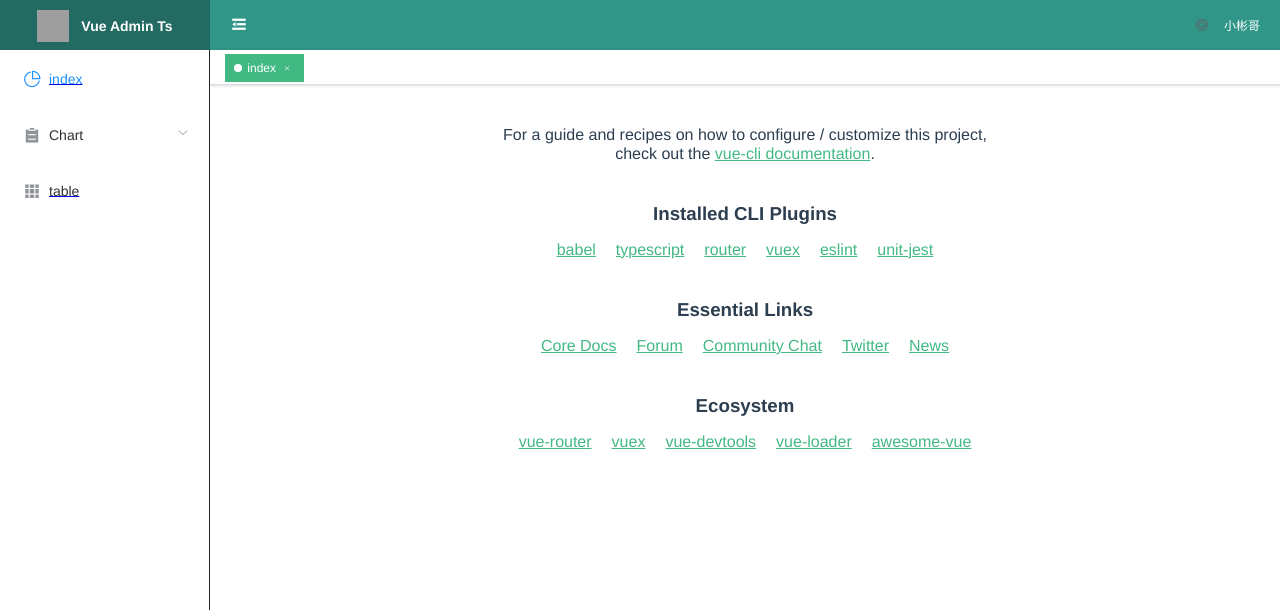
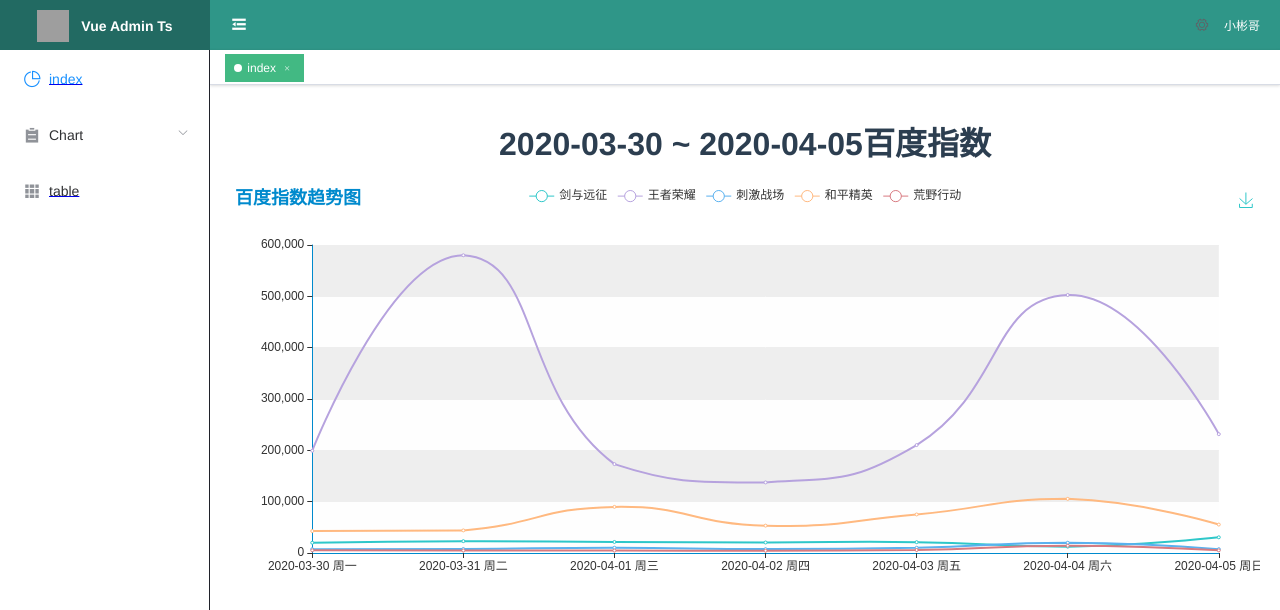
Before and after one commit to happydemoney/vue-admin-configure, a Vue app: page /index in a window 1280 px wide. Shown: the top 610 px of the page. Built offline with nearby package versions, Linux system fonts and the light colour scheme; grey boxes are pictures that could not be loaded.

Commit message:
【提交单号】：#dashboard-first-v 【问题描述】：ashboard-first-v 【提交类型】：新功能 【上传人员】：happydemoney 【修改内容】：     1. ashboard-first-v 【相关单号】：无 【需要测试】：是

```diff
--- a/src/router/index.ts
+++ b/src/router/index.ts
@@ -21,7 +21,7 @@ const routes = [
       {
         path: "index",
         name: "home",
-        component: () => import( /* webpackChunkName: "HelloWorld" */ '@/views/HelloWorld.vue'),
+        component: () => import( /* webpackChunkName: "HelloWorld" */ '@/views/dashboard.vue'),
         meta: {
           title: 'index',
           icon: 'pie-chart'
--- a/src/views/chart/line.vue
+++ b/src/views/chart/line.vue
@@ -1,13 +1,16 @@
 <template>
   <div class="wrap">
     <h2>iChart line example</h2>
-    <i-chart :options="chartOptions" class="iChart"></i-chart>
+    <i-chart
+      :options="chartOptions"
+      class="iChart"
+      autoresize>
+    </i-chart>
   </div>
 </template>
 
 <script lang="ts">
 import Vue from "vue";
-import "echarts/lib/chart/line";
 export default Vue.extend({
   name: "lineChart",
   data() {
--- a/src/views/chart/pie.vue
+++ b/src/views/chart/pie.vue
@@ -1,15 +1,16 @@
 <template>
   <div class="wrap">
     <h1>iChart pie example</h1>
-    <i-chart :options="chartOptions" class="iChart"></i-chart>
+    <i-chart
+      :options="chartOptions"
+      class="iChart"
+      autoresize>
+    </i-chart>
   </div>
 </template>
 
 <script lang="ts">
 import Vue from "vue";
-import "echarts/lib/chart/pie";
-import "echarts/lib/component/tooltip";
-import "echarts/lib/component/legend";
 export default Vue.extend({
   name: "pieChart",
   data() {
--- /dev/null
+++ b/src/views/dashboard.vue
@@ -0,0 +1,118 @@
+<template>
+    <div class="dashboard-container">
+        <h1>2020-03-30 ~ 2020-04-05百度指数</h1>
+        <i-chart
+            :options="chartOption"
+            autoresize
+            class="echarts">
+        </i-chart>
+    </div>
+</template>
+
+<script lang="ts">
+import Vue from 'vue'
+export default Vue.extend({
+    name: "Dashboard",
+    components: {},
+    data () {
+        return {
+            chartOption: {
+                title: {
+                    text: '百度指数趋势图'
+                },
+                tooltip: {
+                    trigger: 'axis',
+                    axisPointer: {
+                        type: 'cross',
+                        label: {
+                            backgroundColor: '#6a7985'
+                        }
+                    }
+                },
+                legend: {
+                    data: ['剑与远征', '王者荣耀', '刺激战场', '和平精英', '荒野行动']
+                },
+                toolbox: {
+                    feature: {
+                        saveAsImage: {}
+                    }
+                },
+                grid: {
+                    left: '3%',
+                    right: '4%',
+                    bottom: '3%',
+                    containLabel: true
+                },
+                xAxis: [
+                    {
+                        type: 'category',
+                        boundaryGap: false,
+                        data: [
+                            '2020-03-30 周一',
+                            '2020-03-31 周二',
+                            '2020-04-01 周三',
+                            '2020-04-02 周四',
+                            '2020-04-03 周五',
+                            '2020-04-04 周六',
+                            '2020-04-05 周日'
+                        ]
+                    }
+                ],
+                yAxis: [
+                    {
+                        type: 'value'
+                    }
+                ],
+                series: [
+                    {
+                        name: '剑与远征',
+                        type: 'line',
+                        // areaStyle: {},
+                        data: [20011, 23084, 21518, 20482, 21108, 12365, 30558]
+                    },
+                    {
+                        name: '王者荣耀',
+                        type: 'line',
+                        // areaStyle: {},
+                        data: [199239, 579953, 173184, 137481, 210255, 502571, 231531]
+                    },
+                    {
+                        name: '刺激战场',
+                        type: 'line',
+                        // areaStyle: {},
+                        data: [7529, 7764, 10275, 7559, 10226, 19981, 7483]
+                    },
+                    {
+                        name: '和平精英',
+                        type: 'line',
+                        // areaStyle: {},
+                        data: [42720, 44027, 89848, 53313, 75091, 105463, 55425]
+                    },
+                    {
+                        name: '荒野行动',
+                        type: 'line',
+                        // label: {
+                        //     normal: {
+                        //         show: true,
+                        //         position: 'top'
+                        //     }
+                        // },
+                        // areaStyle: {},
+                        data: [5166, 4799, 4745, 4458, 5808, 14180, 5167]
+                    }
+                ]
+            }
+
+        }
+    },
+    methods: {}
+})
+</script>
+
+<style lang="scss" scoped>
+    .dashboard-container {
+        .echarts {
+            width: 100%;
+        }
+    }
+</style>
```
Also changed, not shown: src/components/chart/ECharts.vue (+6 -1 lines), 1 other file (tests, documents, lock files or other folders).
